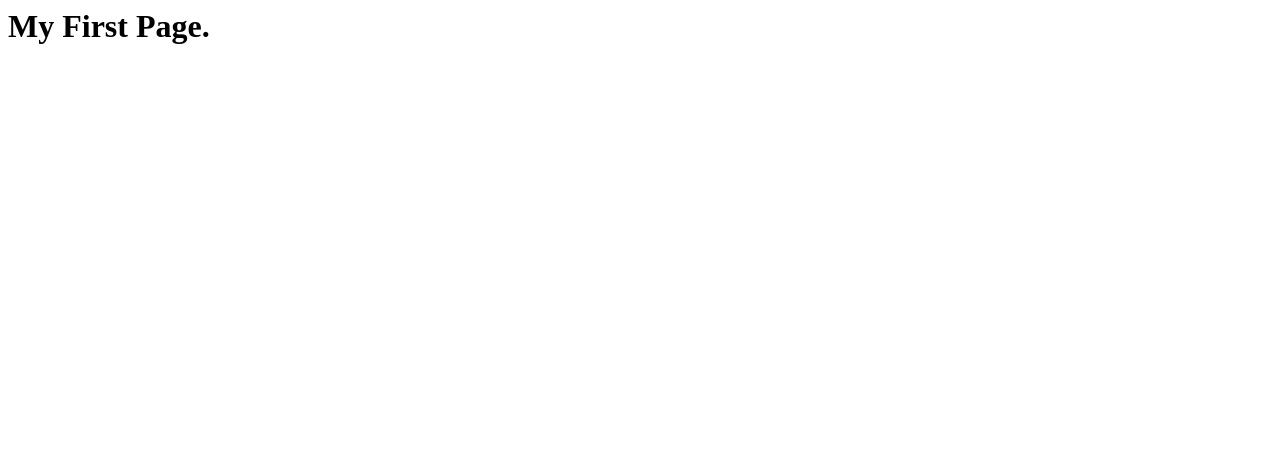
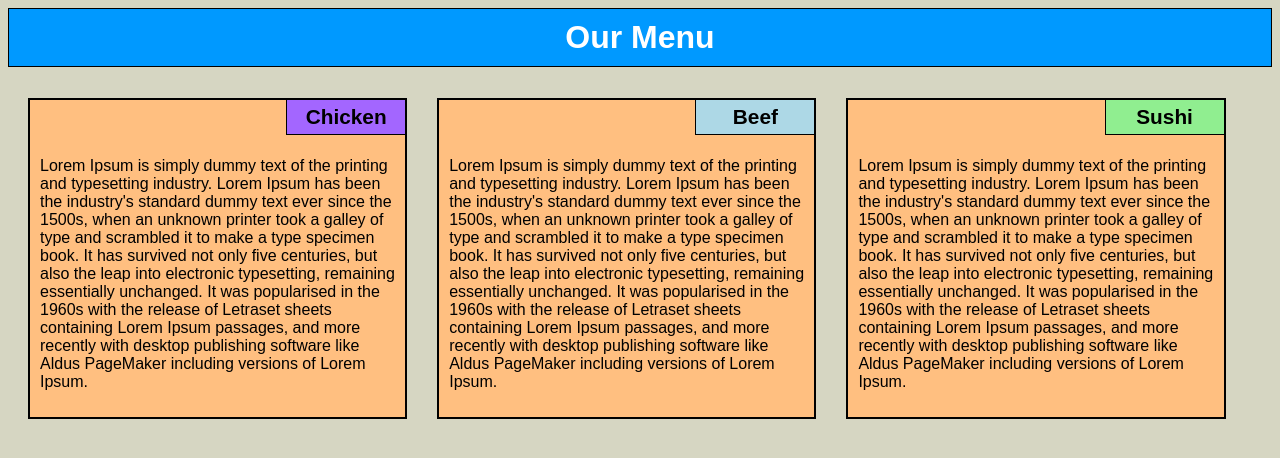
Before and after one commit to Keshav077/Coursera-HTML-CSS-Task, a plain HTML site: page site/index.html in a window 1280 px wide. Drawn offline with Linux system fonts and the light colour scheme.

Commit message:
Module 2 Assignment

```diff
--- /dev/null
+++ b/site/CSS/style.css
@@ -0,0 +1,76 @@
+* {
+	box-sizing:  border-box;
+	font-family: Arial, Helvetica, sans-serif;
+	background-color: #d6d6c2;
+}
+h1{
+	text-align: center;
+	background-color: #09f;
+	border: 1px solid black;
+	color: white;
+	padding: 10px;
+}
+.Container {
+	position: relative;
+	width: 33%;
+	float: left;
+	padding: 10px;
+	border: 2px solid;
+	margin: 10px;
+	background-color: #ffbf80;
+}
+p{
+	background-color: #ffbf80;
+	clear: right;
+}
+section{
+
+}
+
+.menu1, .menu2, .menu3{
+	font-weight: bold;
+	margin-bottom: -10px;
+	font-size: 1.3em;
+	padding: 5px;
+	width: 120px;
+	text-align: center;
+	position: relative;
+	top: -32px;
+	border: 1px solid;
+	background-color: #a366ff;
+	float: right;
+	margin-right: -11px;
+}
+.menu2{
+	background-color: lightblue	;
+}
+.menu3{
+	background-color: lightgreen;
+}
+@media only screen and (min-width: 992px){
+	.Container{
+		width: 30%;
+	}
+	.Container1{
+		margin-left: 20px;
+	}
+	.Container2{
+		margin-left: 20px;
+	}
+	.Container3{
+		margin-left: 20px;
+	}
+}
+@media only screen and (min-width: 768px) and (max-width: 991px) {
+	.Container{
+		width: 47%;
+	}
+	.Container3{
+		width: 97%
+	}
+}
+@media only screen and (max-width: 767px){
+	.Container{
+		width: 95%;
+	}
+}
--- a/site/index.html
+++ b/site/index.html
@@ -1,8 +1,24 @@
 <html>
     <head>
         <title>First Page</title>
+        <meta name="viewport" content="width=device-width, initial-scale=1">
+        <link rel="stylesheet" type="text/css" href="css/style.css">
     </head>
     <body>
-        <h1>My First Page.</h1>
+        <h1>Our Menu</h1>
+        <section>
+        	<row class="Container Container1">
+	        	<p class="menu1">Chicken</p>
+	        	<p>Lorem Ipsum is simply dummy text of the printing and typesetting industry. Lorem Ipsum has been the industry's standard dummy text ever since the 1500s, when an unknown printer took a galley of type and scrambled it to make a type specimen book. It has survived not only five centuries, but also the leap into electronic typesetting, remaining essentially unchanged. It was popularised in the 1960s with the release of Letraset sheets containing Lorem Ipsum passages, and more recently with desktop publishing software like Aldus PageMaker including versions of Lorem Ipsum.</p>
+	        </row>
+	        <row class="Container Container2">
+	        	<p class="menu2">Beef</p>
+	        	<p>Lorem Ipsum is simply dummy text of the printing and typesetting industry. Lorem Ipsum has been the industry's standard dummy text ever since the 1500s, when an unknown printer took a galley of type and scrambled it to make a type specimen book. It has survived not only five centuries, but also the leap into electronic typesetting, remaining essentially unchanged. It was popularised in the 1960s with the release of Letraset sheets containing Lorem Ipsum passages, and more recently with desktop publishing software like Aldus PageMaker including versions of Lorem Ipsum.</p>
+	        </row>
+	        <row class="Container Container3">
+	        	<p class="menu3">Sushi</p>
+	        	<p>Lorem Ipsum is simply dummy text of the printing and typesetting industry. Lorem Ipsum has been the industry's standard dummy text ever since the 1500s, when an unknown printer took a galley of type and scrambled it to make a type specimen book. It has survived not only five centuries, but also the leap into electronic typesetting, remaining essentially unchanged. It was popularised in the 1960s with the release of Letraset sheets containing Lorem Ipsum passages, and more recently with desktop publishing software like Aldus PageMaker including versions of Lorem Ipsum.</p>
+	        </row>
+        </section>
     </body>
 </html>
```
